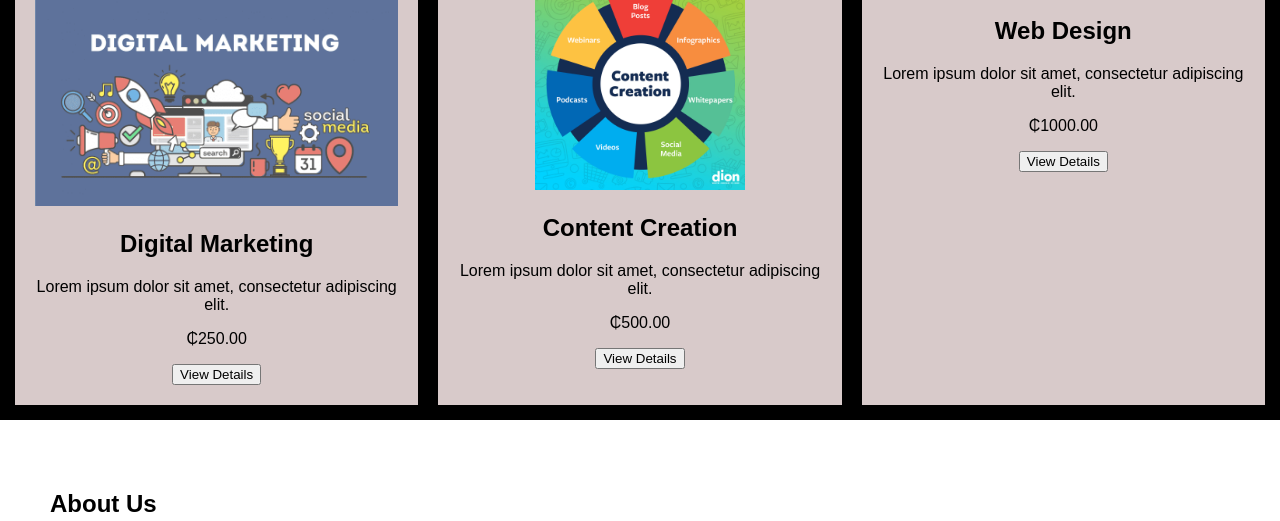
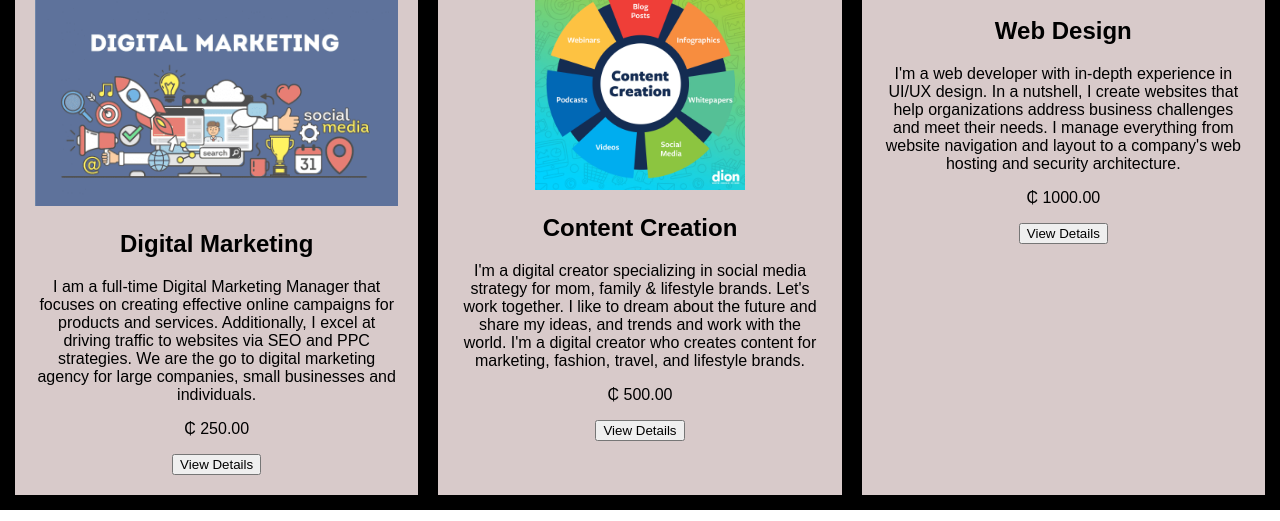
Before and after one commit to nkpeek/my-first-website, a plain HTML site: page index.html in a window 1280 px wide. Shown: the part 500-1021 px from the top of the page. Drawn offline with Linux system fonts and the light colour scheme.

Commit message:
Change In Product Discription

```diff
--- a/index.html
+++ b/index.html
@@ -34,8 +34,8 @@
             <!-- Product 1 -->
             <img src="./resources/images/Digital Marketing.png" alt="Product 1">
             <h2>Digital Marketing</h2>
-            <p>Lorem ipsum dolor sit amet, consectetur adipiscing elit.</p>
-            <p>&#8373;250.00</p>
+            <p>I am a full-time Digital Marketing Manager that focuses on creating effective online campaigns for products and services. Additionally, I excel at driving traffic to websites via SEO and PPC strategies. We are the go to digital marketing agency for large companies, small businesses and individuals.</p>
+            <p>&#8373; 250.00</p>
             <button>View Details</button>
             </div>
 
@@ -43,8 +43,8 @@
             <!-- Product 2 -->
             <img src="./resources/images/Content Creation.jpeg" alt="Product 2" class="ccimage">
             <h2>Content Creation</h2>
-            <p>Lorem ipsum dolor sit amet, consectetur adipiscing elit.</p>
-            <p>&#8373;500.00</p>
+            <p>I'm a digital creator specializing in social media strategy for mom, family & lifestyle brands. Let's work together. I like to dream about the future and share my ideas, and trends and work with the world. I'm a digital creator who creates content for marketing, fashion, travel, and lifestyle brands.</p>
+            <p>&#8373; 500.00</p>
             <button>View Details</button>
             </div>
 
@@ -52,8 +52,8 @@
             <!-- Product 3 -->
             <img src="./resources/images/website-development.jpg" alt="Product 3">
             <h2>Web Design</h2>
-            <p>Lorem ipsum dolor sit amet, consectetur adipiscing elit.</p>
-            <p>&#8373;1000.00</p>
+            <p>I'm a web developer with in-depth experience in UI/UX design. In a nutshell, I create websites that help organizations address business challenges and meet their needs. I manage everything from website navigation and layout to a company's web hosting and security architecture.</p>
+            <p>&#8373; 1000.00</p>
             <button>View Details</button>
             </div>
         </div>
```
